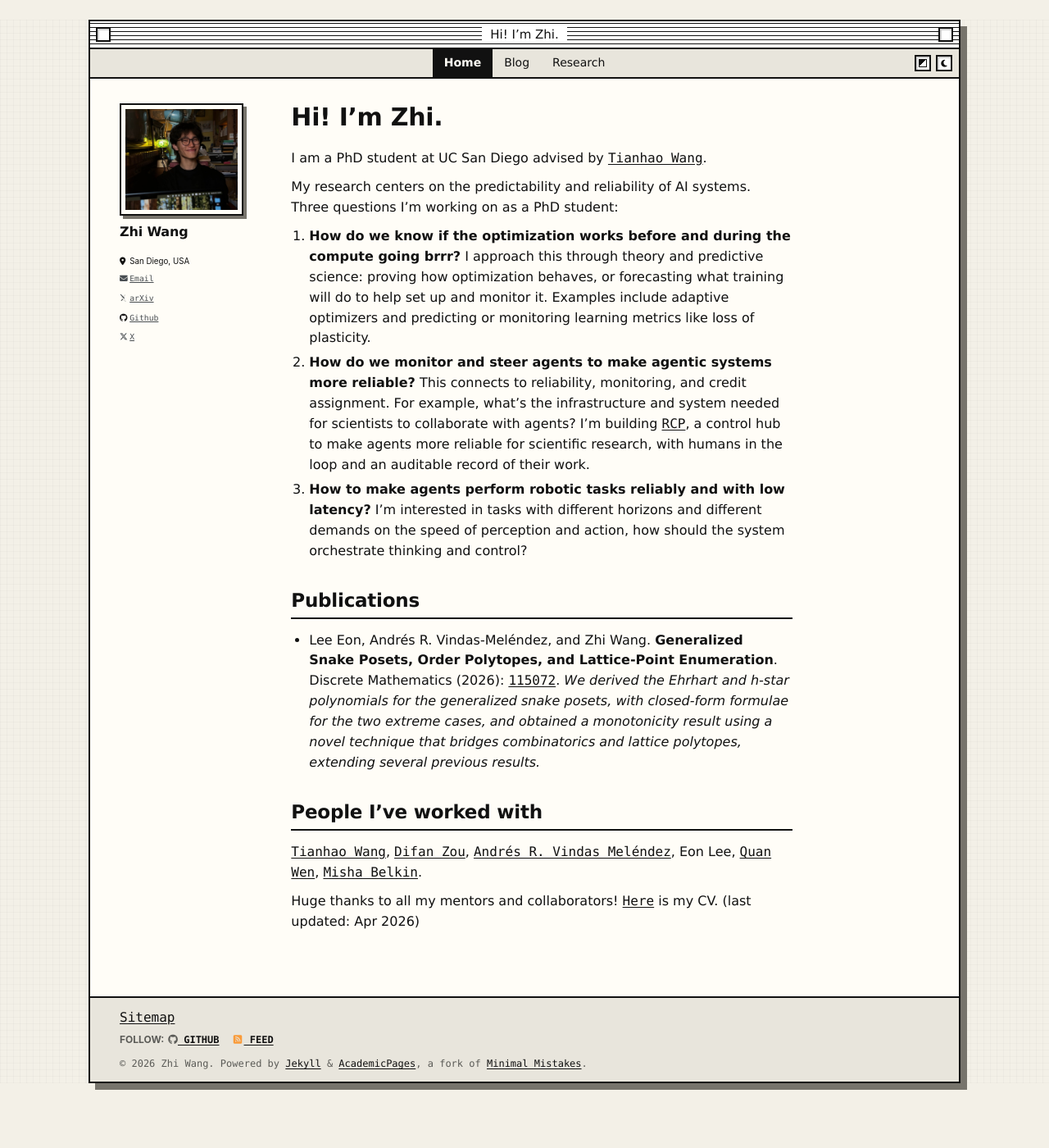
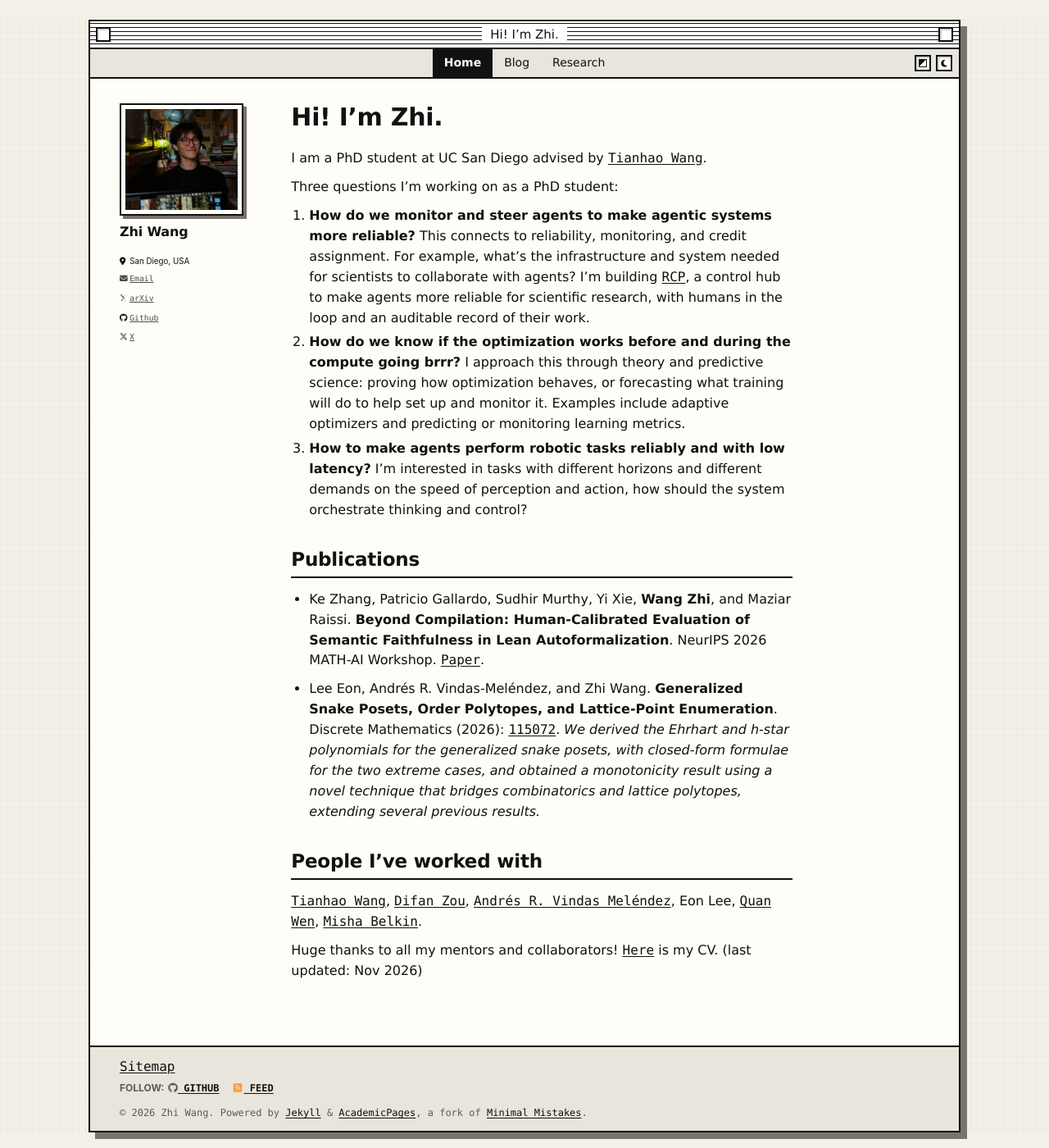
Before and after one commit to Zhi0467/Zhi0467.github.io, a Jekyll site: the page built from _pages/about.md, in a window 1280 px wide and 1400 px high. Shown: the whole window at 82% size. Built offline with Jekyll 4.4.1, drawn with Linux system fonts in a browser that asks for light colours; some web fonts are replaced.

Commit message:
Maintain CV source in repo and update CV for internship applications
Add cv/CV.tex (excluded from Jekyll) that builds files/CV.pdf. Rework
the CV: RCP and Terminal-Bench under open source, current research,
teaching, updated interests and publications. Fill in the Research page
and bump the homepage CV date.

Co-Authored-By: Claude Opus 5.5 <noreply@anthropic.com>

```diff
--- a/_config.yml
+++ b/_config.yml
@@ -164,6 +164,7 @@ exclude:
   - assets/js/plugins
   - assets/js/vendor
   - config
+  - cv
   - gulpfile.js
   - log
   - node_modules
--- a/_pages/about.md
+++ b/_pages/about.md
@@ -5,13 +5,16 @@ author_profile: true
 ---
 I am a PhD student at UC San Diego advised by [Tianhao Wang](https://tiiao.github.io).
 
-My research centers on the predictability and reliability of AI systems. Three questions I'm working on as a PhD student:
+Three questions I'm working on as a PhD student:
 
-1. **How do we know if the optimization works before and during the compute going brrr?** I approach this through theory and predictive science: proving how optimization behaves, or forecasting what training will do to help set up and monitor it. Examples include  adaptive optimizers and predicting or monitoring learning metrics like loss of plasticity.
-2. **How do we monitor and steer agents to make agentic systems more reliable?** This connects to reliability, monitoring, and credit assignment. For example, what's the infrastructure and system needed for scientists to collaborate with agents? I'm building [RCP](https://github.com/Zhi0467/RCP), a control hub to make agents more reliable for scientific research, with humans in the loop and an auditable record of their work.
+
+1. **How do we monitor and steer agents to make agentic systems more reliable?** This connects to reliability, monitoring, and credit assignment. For example, what's the infrastructure and system needed for scientists to collaborate with agents? I'm building [RCP](https://github.com/Zhi0467/RCP), a control hub to make agents more reliable for scientific research, with humans in the loop and an auditable record of their work.
+2. **How do we know if the optimization works before and during the compute going brrr?** I approach this through theory and predictive science: proving how optimization behaves, or forecasting what training will do to help set up and monitor it. Examples include adaptive optimizers and predicting or monitoring learning metrics.
 3. **How to make agents perform robotic tasks reliably and with low latency?** I'm interested in tasks with different horizons and different demands on the speed of perception and action, how should the system orchestrate thinking and control?
 
 ## Publications
+
+- Ke Zhang, Patricio Gallardo, Sudhir Murthy, Yi Xie, **Wang Zhi**, and Maziar Raissi. **Beyond Compilation: Human-Calibrated Evaluation of Semantic Faithfulness in Lean Autoformalization**. NeurIPS 2026 MATH-AI Workshop. [Paper](https://openreview.net/forum?id=NyhNnJEJgL).
 
 - Lee Eon, Andrés R. Vindas-Meléndez, and Zhi Wang. **Generalized Snake Posets, Order Polytopes, and Lattice-Point Enumeration**. Discrete Mathematics (2026): [115072](https://doi.org/10.1016/j.disc.2026.115072). *We derived the Ehrhart and h-star polynomials for the generalized snake posets, with closed-form formulae for the two extreme cases, and obtained a monotonicity result using a novel technique that bridges combinatorics and lattice polytopes, extending several previous results.*
 
@@ -19,4 +22,4 @@ My research centers on the predictability and reliability of AI systems. Three q
 
 [Tianhao Wang](https://tiiao.github.io), [Difan Zou](https://difanzou.github.io), [Andrés R. Vindas Meléndez](https://math.hmc.edu/arvm/), Eon Lee, [Quan Wen](http://www.wenlab.org), [Misha Belkin](http://misha.belkin-wang.org).
 
-Huge thanks to all my mentors and collaborators! [Here](/files/CV.pdf) is my CV. (last updated: Apr 2026)
+Huge thanks to all my mentors and collaborators! [Here](/files/CV.pdf) is my CV. (last updated: Nov 2026)
```
Also changed, not shown: AGENTS.md (+2 -0 lines), _pages/research.md (+7 -1 lines), 3 other files.
